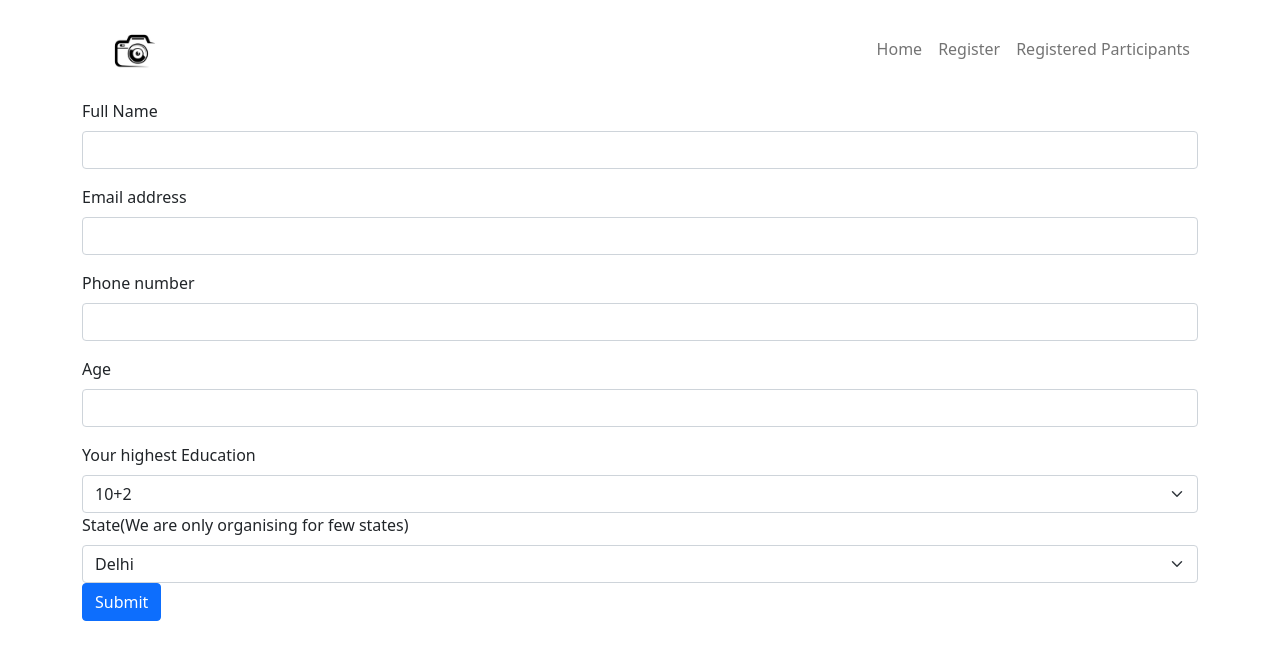
After one commit to sona444/Workshop-Registeration, a Flask app: page /register in a window 1280 px wide. The commit adds this page. Shown: the top 660 px of the page. Run offline with Flask 2, Linux system fonts and the light colour scheme; some libraries are stand-ins or nearby versions.

Commit message:
POST implemtation (register form integerated)

```diff
--- a/app.py
+++ b/app.py
@@ -1,11 +1,45 @@
-from flask import Flask, render_template
+import os
+from flask import Flask, render_template, request
+from flask_migrate import Migrate, MigrateCommand
+from flask_sqlalchemy import SQLAlchemy
+import json
+from werkzeug.datastructures import ImmutableMultiDict
+
 app = Flask(__name__)
+app.config.from_object(os.environ['APP_SETTINGS'])
+
+app.config['SQLALCHEMY_DATABASE_URI']='postgresql://sonakshi:sonakshi@localhost/workshop'
+app.config['SQLALCHEMY_TRACK_MODIFICATIONS'] = False
+
+db = SQLAlchemy(app)
+migrate = Migrate(app, db)
+from models import user
 
 # two decorators, same function
 @app.route('/')
 def index():
     return render_template("index.html")
 
+@app.route('/register')
+def register():
+    return render_template("register.html")
+
+@app.route('/add-user', methods = ['GET', 'POST'])
+def addUser():
+   if request.method == "POST":
+         jsonData=request.form
+         jsonData.to_dict(flat=True)
+         print(jsonData)
+         name = request.form.get('name')
+         email = request.form.get('email')
+         phone = request.form.get('phone')
+         age = request.form.get('age')
+         education = request.form.get('education')
+         state = request.form.get('state')
+         new_user = user(name=name, email=email, phone=phone, age=age, education=education, state=state)
+         db.session.add(new_user)
+         db.session.commit()
+         return("updated")
 
 if __name__ == '__main__':
     app.run(debug=True)
--- a/requirements.txt
+++ b/requirements.txt
@@ -2,6 +2,7 @@ alembic==1.7.5
 click==8.0.3
 Flask==2.0.2
 Flask-Migrate==2.5.2
+Flask-Script==2.0.6
 Flask-SQLAlchemy==2.4.1
 greenlet==1.1.2
 importlib-metadata==4.8.2
@@ -11,6 +12,7 @@ Jinja2==3.0.3
 Mako==1.1.6
 MarkupSafe==2.0.1
 psycopg2==2.8.4
+python-dotenv==0.19.2
 SQLAlchemy==1.4.28
 Werkzeug==2.0.2
 zipp==3.6.0
--- a/static/css/style.css
+++ b/static/css/style.css
@@ -0,0 +1,3 @@
+.navbar-collapse{
+    justify-content: flex-end;
+}
--- a/templates/includes/header.html
+++ b/templates/includes/header.html
@@ -1,5 +1,6 @@
-<nav class="navbar navbar-expand-lg navbar-light bg-light">
-    <a class="navbar-brand" href="#"><img src="{{url_for('static', filename='logo.png')}}"></a>
+<div class="container">
+<nav class="navbar navbar-expand-sm navbar-light">
+    <a class="navbar-brand" href="#"><img src="{{url_for('static', filename='img/logo.jpg')}}" width=110></a>
     <button class="navbar-toggler" type="button" data-toggle="collapse" data-target="#navbarSupportedContent" aria-controls="navbarSupportedContent" aria-expanded="false" aria-label="Toggle navigation">
       <span class="navbar-toggler-icon"></span>
     </button>
@@ -7,29 +8,15 @@
     <div class="collapse navbar-collapse" id="navbarSupportedContent">
       <ul class="navbar-nav mr-auto">
         <li class="nav-item active">
-          <a class="nav-link" href="#">Home <span class="sr-only">(current)</span></a>
+          <a class="nav-link" href="/">Home <span class="sr-only">(current)</span></a>
         </li>
         <li class="nav-item">
-          <a class="nav-link" href="#">Link</a>
-        </li>
-        <li class="nav-item dropdown">
-          <a class="nav-link dropdown-toggle" href="#" id="navbarDropdown" role="button" data-toggle="dropdown" aria-haspopup="true" aria-expanded="false">
-            Dropdown
-          </a>
-          <div class="dropdown-menu" aria-labelledby="navbarDropdown">
-            <a class="dropdown-item" href="#">Action</a>
-            <a class="dropdown-item" href="#">Another action</a>
-            <div class="dropdown-divider"></div>
-            <a class="dropdown-item" href="#">Something else here</a>
-          </div>
+          <a class="nav-link" href="/register">Register</a>
         </li>
         <li class="nav-item">
-          <a class="nav-link disabled" href="#">Disabled</a>
+          <a class="nav-link" href="#">Registered Participants</a>
         </li>
       </ul>
-      <form class="form-inline my-2 my-lg-0">
-        <input class="form-control mr-sm-2" type="search" placeholder="Search" aria-label="Search">
-        <button class="btn btn-outline-success my-2 my-sm-0" type="submit">Search</button>
-      </form>
     </div>
   </nav>
+  </div>
--- a/templates/layout/base.html
+++ b/templates/layout/base.html
@@ -6,7 +6,7 @@
     <meta charset="utf-8">
     <meta http-equiv="X-UA-Compatible" content="IE=edge">
     <meta name="viewport" content="width=device-width, initial-scale=1, shrink-to-fit=no">
-    <title>{% block title %}To do app{% endblock title %}</title>
+    <title>{% block title %}Photography Workshop{% endblock title %}</title>
 
 
     <script src="https://kit.fontawesome.com/99fe66f91e.js" crossorigin="anonymous"></script>
@@ -14,7 +14,7 @@
     <script src="https://cdnjs.cloudflare.com/ajax/libs/popper.js/1.12.9/umd/popper.min.js" integrity="sha384-ApNbgh9B+Y1QKtv3Rn7W3mgPxhU9K/ScQsAP7hUibX39j7fakFPskvXusvfa0b4Q" crossorigin="anonymous"></script>
     <script src="https://maxcdn.bootstrapcdn.com/bootstrap/4.0.0/js/bootstrap.min.js" integrity="sha384-JZR6Spejh4U02d8jOt6vLEHfe/JQGiRRSQQxSfFWpi1MquVdAyjUar5+76PVCmYl" crossorigin="anonymous"></script>
     <link href="{{url_for('static',filename='css/style.css')}}" rel="stylesheet">
-    <script src="{{url_for('static',filename='js/main.js')}}"></script>
+    <link href="https://cdn.jsdelivr.net/npm/bootstrap@5.1.3/dist/css/bootstrap.min.css" rel="stylesheet" integrity="sha384-1BmE4kWBq78iYhFldvKuhfTAU6auU8tT94WrHftjDbrCEXSU1oBoqyl2QvZ6jIW3" crossorigin="anonymous">
    <!-- Specific Page CSS goes HERE  -->
    {% block stylesheets %}{% endblock stylesheets %}
 
--- /dev/null
+++ b/templates/register.html
@@ -0,0 +1,95 @@
+{% extends "layout/base.html" %}
+
+{% block title %} Photography Workshop {% endblock %}
+
+<!-- Specific Page CSS goes HERE  -->
+{% block stylesheets %}{% endblock stylesheets %}
+
+{% block body_class %} landing-page {% endblock body_class %}
+
+{% block content %}
+<div class="container">
+    <div class="row">
+        <form id="register-form">
+            <div class="mb-3">
+                <label for="Name" class="form-label">Full Name</label>
+                <input type="text" class="form-control" id="name">
+            </div>
+            <div class="mb-3">
+              <label for="Email" class="form-label">Email address</label>
+              <input type="email" class="form-control" id="email">
+            </div>
+            <div class="mb-3">
+                <label for="Phone" class="form-label">Phone number</label>
+                <input type="phone" class="form-control" id="phone">
+            </div>
+            <div class="mb-3">
+                <label for="age" class="form-label">Age</label>
+                <input type="age" class="form-control" id="age">
+            </div>
+            <label for="Education" class="form-label">Your highest Education</label>
+            <select class="form-select" id="education" aria-label="Default select example">
+                <option value="twelveth">10+2</option>
+                <option value="ug">Under-Graduate</option>
+                <option value="pg">Post-Graduate</option>
+            </select>
+            <label for="state" class="form-label">State(We are only organising for few states)</label>
+            <select class="form-select" id="state" aria-label="Default select example">
+                <option value="delhi">Delhi</option>
+                <option value="haryana">Haryana</option>
+                <option value="kerela">Kerela</option>
+                <option value="kolkata">Kolkata</option>
+                <option value="maharashtra">Maharashtra</option>
+                <option value="punjab">Punjab</option>
+                <option value="rajasthan">Rajasthan</option>
+                <option value="uttar-pradesh">Uttar Pradesh</option>
+            </select>
+
+            <button type="submit" class="btn btn-primary" id="btn-register">Submit</button>
+          </form>
+    </div>
+  </div>
+<script>$(document).on('click', '#btn-register', function(e){
+    e.preventDefault();
+    var form = $('#register-form');
+
+    let name = $('#name').val();
+    let email = $('#email').val();
+    let phone = $('#phone').val();
+    let age = $('#age').val();
+    let education = $('#education').val();
+    let state = $('#state').val();
+    jsondata={
+      "name":name,
+      "email":email,
+      "phone":phone,
+      "age":age,
+      "education":education,
+      "state":state
+    }
+
+
+    // disabled the submit button
+    $("#btn-register").prop("disabled", true);
+    $.ajax({
+      type: "POST",
+      data: jsondata,
+      dataType: "json",
+        url:"/add-user",
+        error: function (request, error) {
+            console.log(arguments);
+        },
+        success: function(data){
+          console.log(data);
+          data=data;
+          var msg=String(data.message);
+          alert("Message "+msg);
+        },
+        complete: function(){
+          $("#btn-register").prop("disabled", false);    // enabled the submit button
+        }
+      })
+  });
+</script>
+
+{% endblock content %}
```
Also changed, not shown: manage.py (added, +11 -0 lines), models.py (added, +19 -0 lines), templates/index.html (+2 -12 lines), 1 other file.
